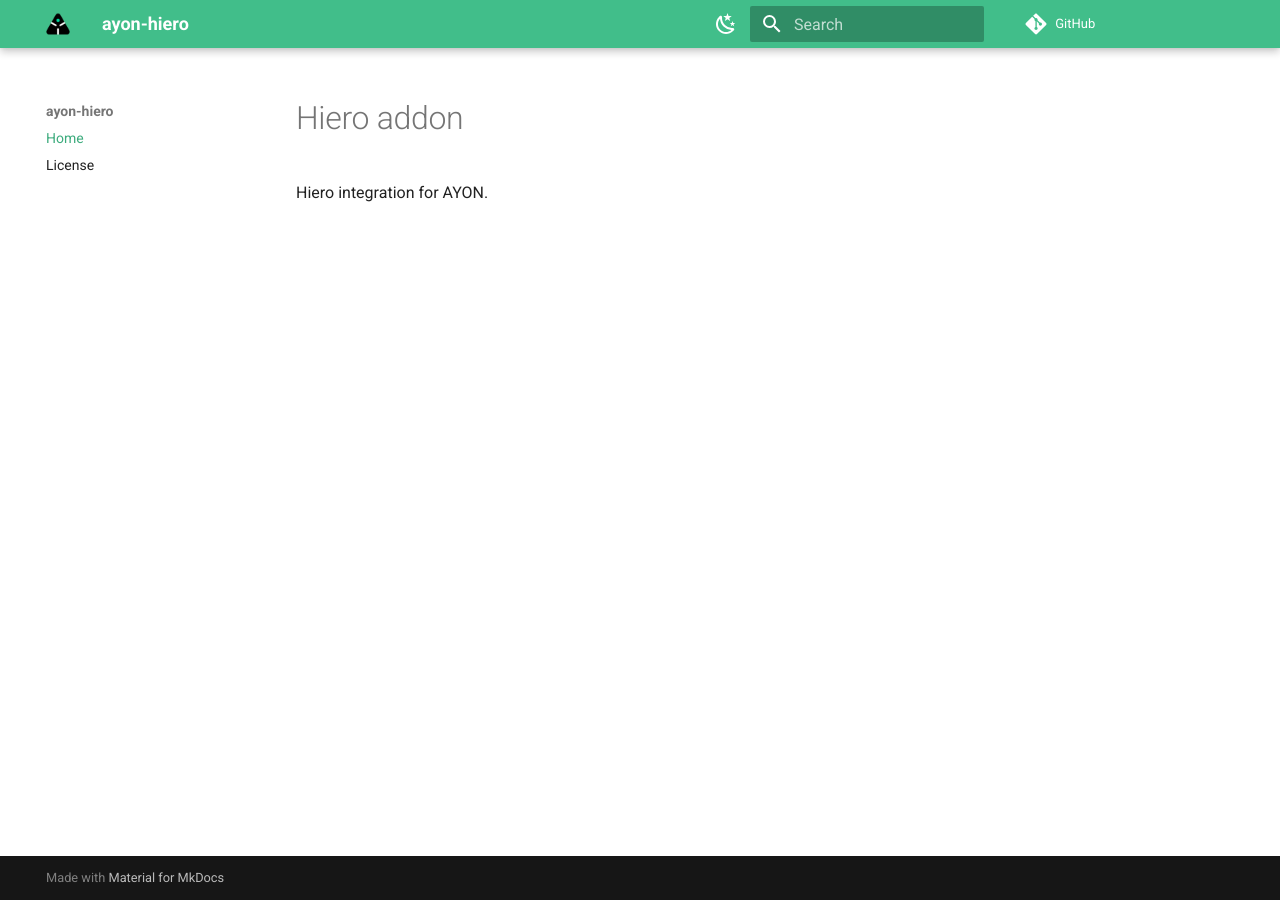
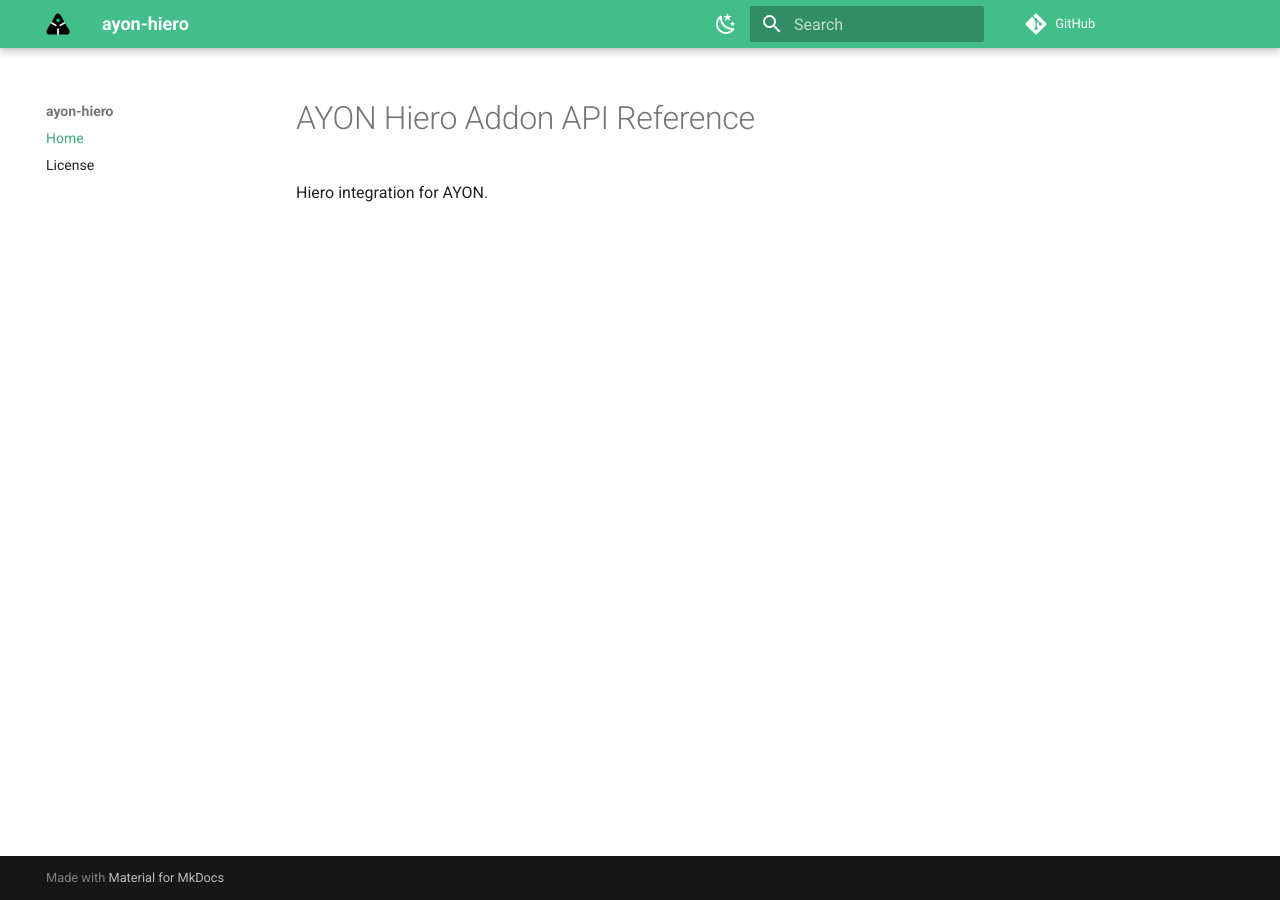
Before and after one commit to ynput/ayon-hiero, an MkDocs documentation site: the page built from docs/index.md, in a window 1280 px wide. Built offline with MkDocs 1.6.1 and Material for MkDocs 9.7.7, drawn with Linux system fonts in a browser that asks for light colours; comment, search, counter and statistics services are not loaded; the version menu is left out.

Commit message:
MK Docs: Refactor the title

```diff
--- a/docs/index.md
+++ b/docs/index.md
@@ -1 +1,3 @@
---8<-- "README.md"
+# AYON Hiero Addon API Reference
+
+--8<-- "README.md:2"
```
